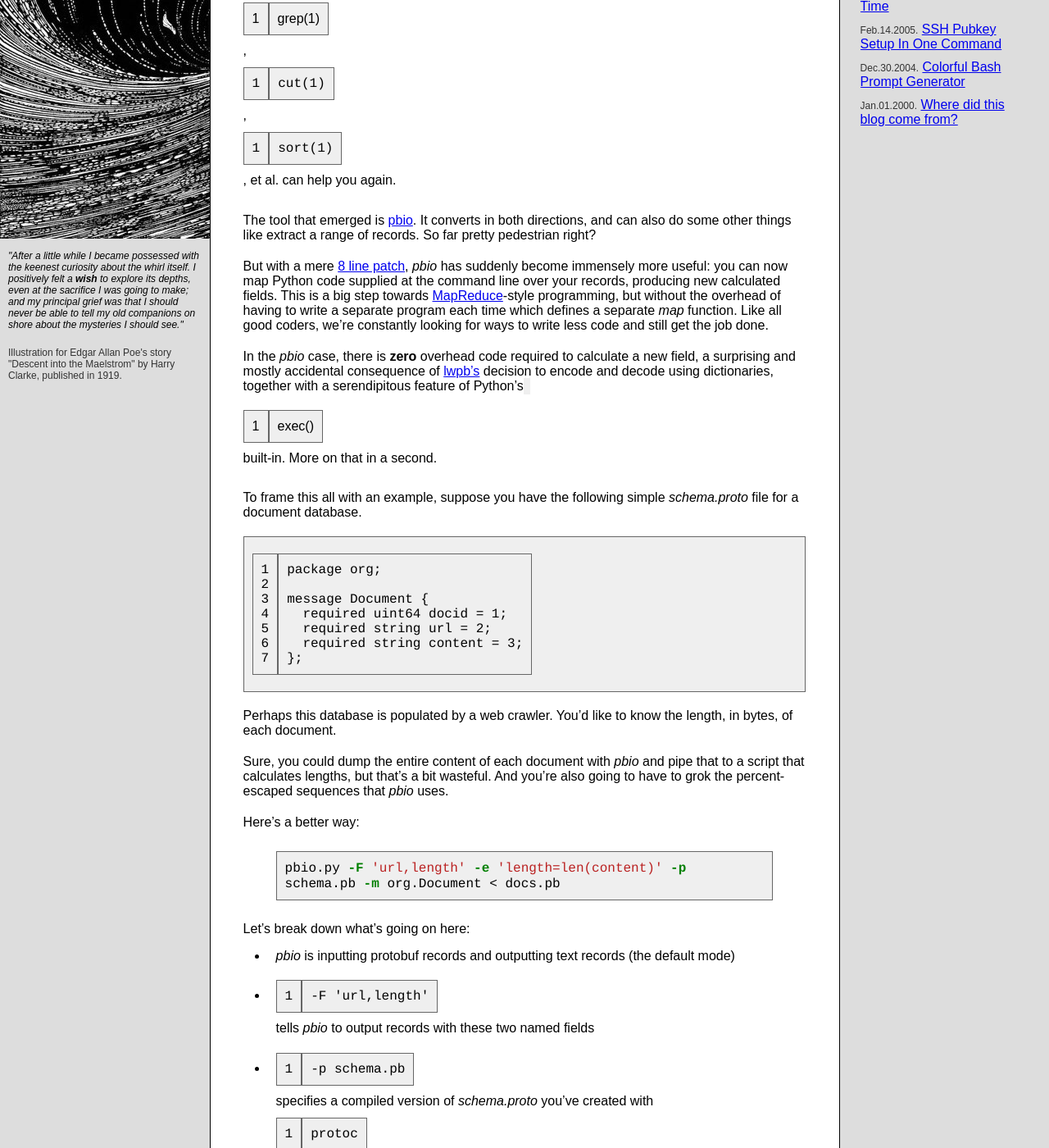
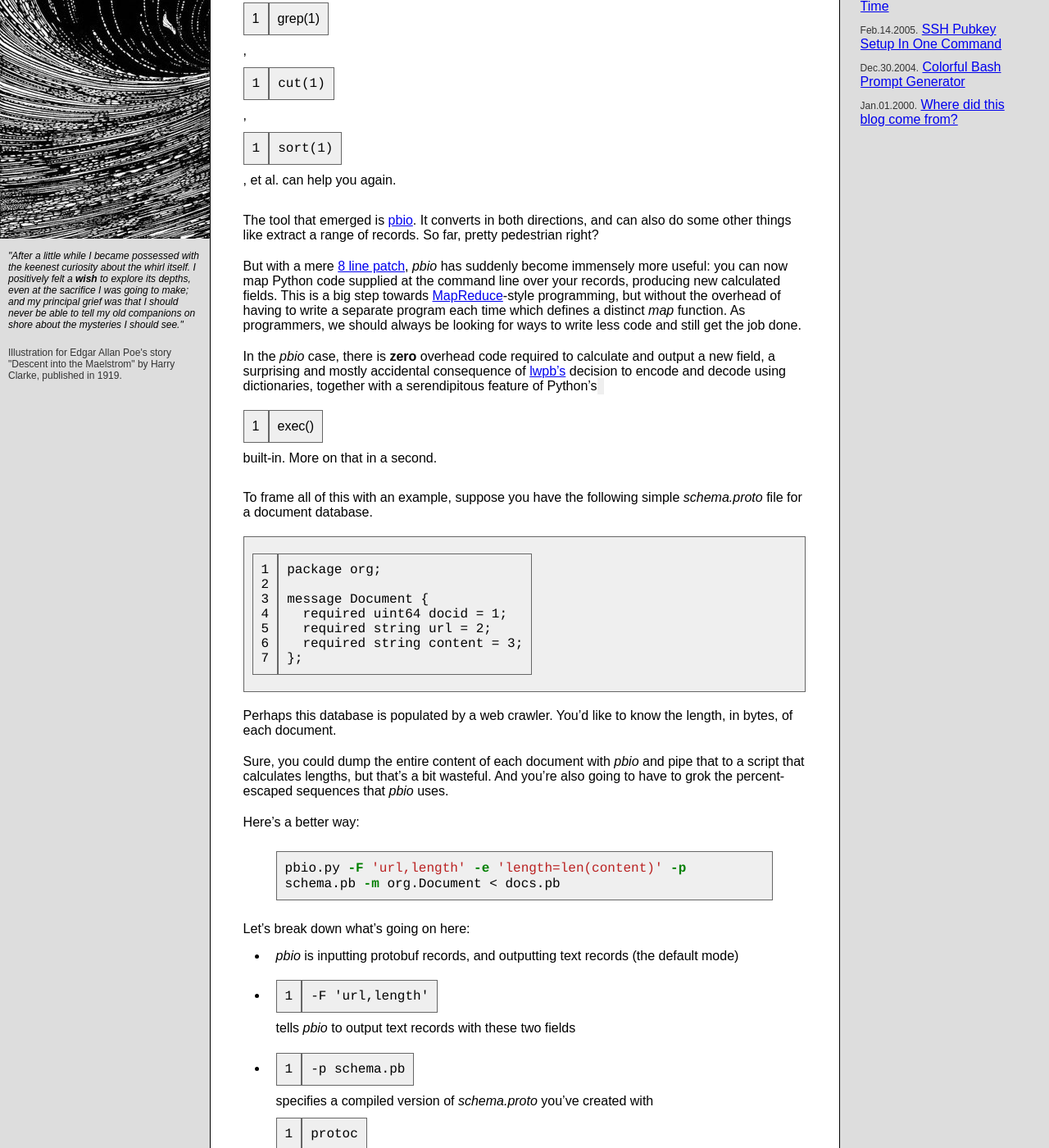
Before and after one commit to acg/acg.github.com, a Jekyll site: the page built from _posts/2011-02-08-mapping-python-over-records-with-lwpb.markdown, in a window 1280 px wide and 1400 px high, scrolled down 475 px. Shown: the whole window at 82% size. Built offline with Jekyll 4.4.1, drawn with Linux system fonts in a browser that asks for light colours; Markdown is read by kramdown in place of the engine named in the settings; comment, search, counter and statistics services are not loaded; some of the changed text lies outside the part shown.

Commit message:
mapping with lwpb: minor edits

```diff
--- a/_posts/2011-02-08-mapping-python-over-records-with-lwpb.markdown
+++ b/_posts/2011-02-08-mapping-python-over-records-with-lwpb.markdown
@@ -8,13 +8,13 @@ root: ../../..
 
 In my work on [lwpb](https://github.com/acg/lwpb), a library which includes a [fast](https://github.com/acg/lwpb#performance) Python encoder and decoder for [Google Protocol Buffers](http://code.google.com/p/protobuf/), one of the first things I needed was a comfortable way to convert between a protobuf stream and a plain old text stream. You know, the usual Unix tab- and newline-delimited records thing. Once you've got this conversion, your old friends `grep(1)`, `cut(1)`, `sort(1)`, et al. can help you again.
 
-The tool that emerged is [pbio](https://github.com/acg/lwpb/blob/python/python/pbio.py). It converts in both directions, and can also do some other things like extract a range of records. So far pretty pedestrian right?
+The tool that emerged is [pbio](https://github.com/acg/lwpb/blob/python/python/pbio.py). It converts in both directions, and can also do some other things like extract a range of records. So far, pretty pedestrian right?
 
-But with a mere [8 line patch](https://github.com/acg/lwpb/commit/a64f2f9eeb497cc83e66f4471ddd7ccdebb05c13), *pbio* has suddenly become immensely more useful: you can now map Python code supplied at the command line over your records, producing new calculated fields. This is a big step towards [MapReduce](http://en.wikipedia.org/wiki/MapReduce)-style programming, but without the overhead of having to write a separate program each time which defines a separate *map* function. Like all good coders, we're constantly looking for ways to write less code and still get the job done.
+But with a mere [8 line patch](https://github.com/acg/lwpb/commit/a64f2f9eeb497cc83e66f4471ddd7ccdebb05c13), *pbio* has suddenly become immensely more useful: you can now map Python code supplied at the command line over your records, producing new calculated fields. This is a big step towards [MapReduce](http://en.wikipedia.org/wiki/MapReduce)-style programming, but without the overhead of having to write a separate program each time which defines a distinct *map* function. As programmers, we should always be looking for ways to write less code and still get the job done.
 
-In the *pbio* case, there is **zero** overhead code required to calculate a new field, a surprising and mostly accidental consequence of [lwpb's](https://github.com/acg/lwpb) decision to encode and decode using dictionaries, together with a serendipitous feature of Python's `exec()` built-in. More on that in a second.
+In the *pbio* case, there is **zero** overhead code required to calculate and output a new field, a surprising and mostly accidental consequence of [lwpb's](https://github.com/acg/lwpb) decision to encode and decode using dictionaries, together with a serendipitous feature of Python's `exec()` built-in. More on that in a second.
 
-To frame this all with an example, suppose you have the following simple *schema.proto* file for a document database.
+To frame all of this with an example, suppose you have the following simple *schema.proto* file for a document database.
 
     package org;
 
@@ -36,13 +36,13 @@ pbio.py -F 'url,length' -e 'length=len(content)' -p schema.pb -m org.Document <
 
 Let's break down what's going on here:
 
-* *pbio* is inputting protobuf records and outputting text records (the default mode)
-* `-F 'url,length'` tells *pbio* to output records with these two named fields
+* *pbio* is inputting protobuf records, and outputting text records (the default mode)
+* `-F 'url,length'` tells *pbio* to output text records with these two fields
 * `-p schema.pb` specifies a compiled version of *schema.proto* you've created with `protoc`
 * `-m org.Document` says records in *docs.pb* conform to the *org.Document* message type
 * `-e 'length=len(content)'` calculates a new field in the output record named *length*
 
-The only interesting option here is `-e`. How does *pbio* know to populate a new field named *length* from the code before outputting it? Does it parse the code, looking for assignments that match up with fields specified by `-F`? And how has a field of the input record, `content`, become available as a local variable?
+The only interesting option here is `-e`. How does *pbio* know to populate a new field in the output record named *length* with the calculated value? Does it parse the code, looking for assignments that match up with fields specified by `-F`? And how has a field of the input record, `content`, become available as a local variable?
 
 <span id="python-exec"></span>
 This is where Python's [exec()](http://docs.python.org/reference/simple_stmts.html#grammar-token-exec_stmt) comes in:
```
Also changed, not shown: other parts of _posts/2011-02-08-mapping-python-over-records-with-lwpb.markdown (+1 -1 lines).
